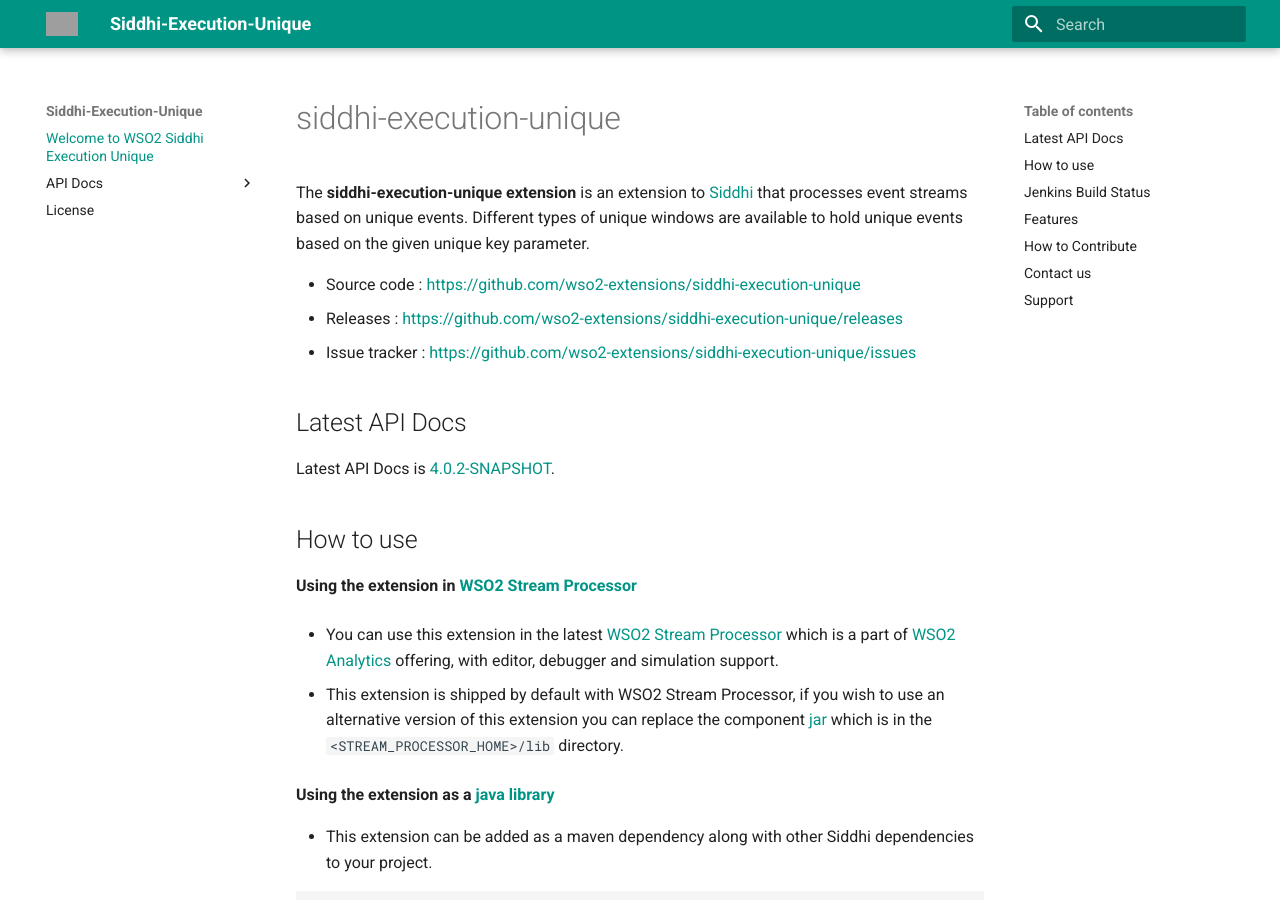
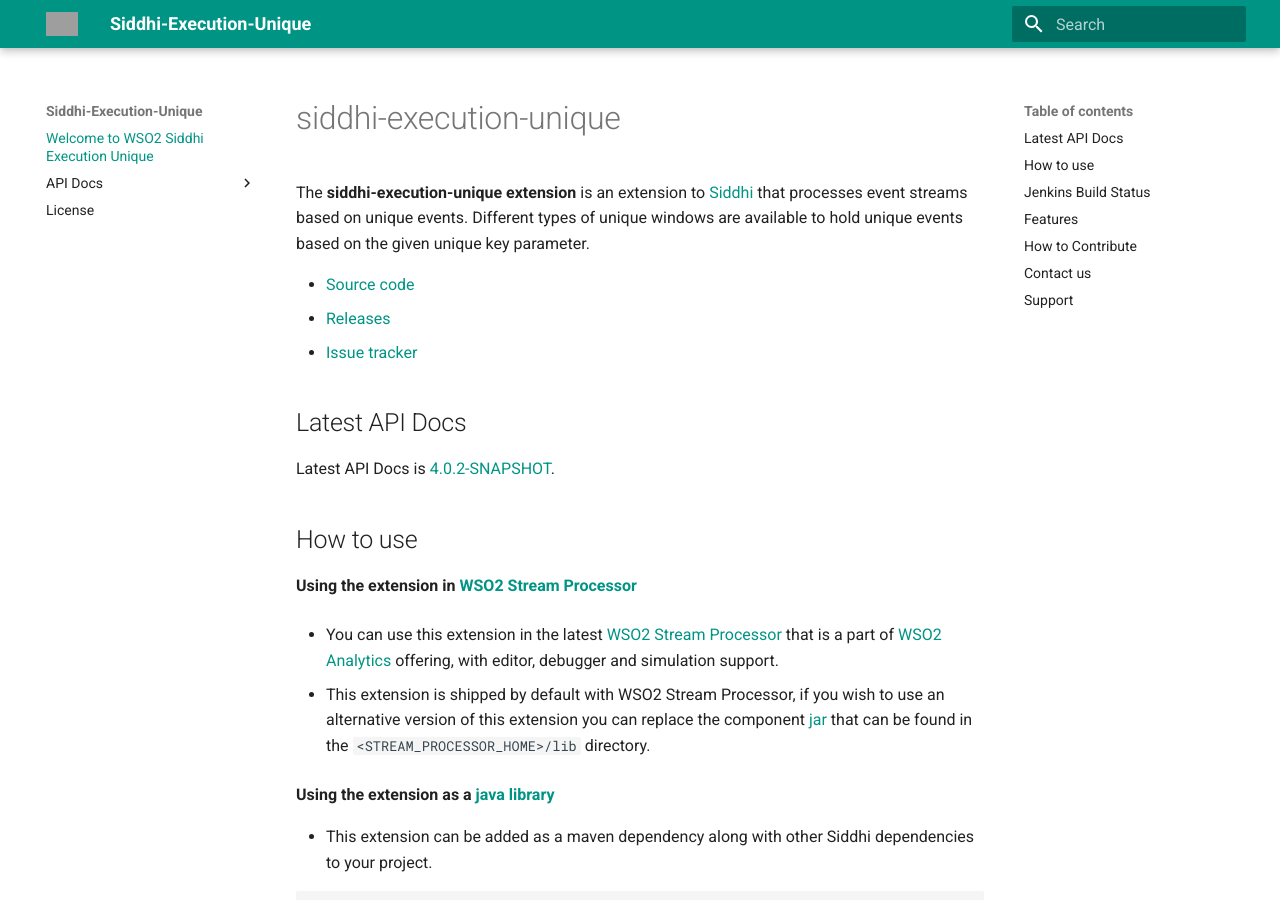
Before and after one commit to test-coverage-enforce-bot/siddhi-execution-unique, an MkDocs documentation site: the page built from docs/index.md, in a window 1280 px wide and 900 px high. Built offline with MkDocs 1.6.1 and Material for MkDocs 9.7.7, drawn with Linux system fonts in a browser that asks for light colours; old or Windows-style settings are respelled for this version of MkDocs; grey boxes are pictures that could not be loaded.

Commit message:
Improving based on doc team's comments

```diff
--- a/docs/index.md
+++ b/docs/index.md
@@ -4,9 +4,9 @@
 The **siddhi-execution-unique extension** is an extension to <a target="_blank" href="https://wso2.github.io/siddhi">Siddhi</a> that processes event streams based on unique events.
 Different types of unique windows are available to hold unique events based on the given unique key parameter.
 
-* Source code : <a target="_blank" href="https://github.com/wso2-extensions/siddhi-execution-unique">https://github.com/wso2-extensions/siddhi-execution-unique</a>
-* Releases : <a target="_blank" href="https://github.com/wso2-extensions/siddhi-execution-unique/releases">https://github.com/wso2-extensions/siddhi-execution-unique/releases</a>
-* Issue tracker :  <a target="_blank" href="https://github.com/wso2-extensions/siddhi-execution-unique/issues">https://github.com/wso2-extensions/siddhi-execution-unique/issues</a>
+* <a target="_blank" href="https://github.com/wso2-extensions/siddhi-execution-unique">Source code</a>
+* <a target="_blank" href="https://github.com/wso2-extensions/siddhi-execution-unique/releases">Releases</a>
+* <a target="_blank" href="https://github.com/wso2-extensions/siddhi-execution-unique/issues">Issue tracker</a>
 
 ## Latest API Docs
 
@@ -16,9 +16,9 @@
 
 **Using the extension in <a target="_blank" href="https://github.com/wso2/product-sp">WSO2 Stream Processor</a>**
 
-* You can use this extension in the latest <a target="_blank" href="https://github.com/wso2/product-sp/releases">WSO2 Stream Processor</a> which is a part of <a target="_blank" href="http://wso2.com/analytics?utm_source=gitanalytics&utm_campaign=gitanalytics_Jul17">WSO2 Analytics</a> offering, with editor, debugger and simulation support.
+* You can use this extension in the latest <a target="_blank" href="https://github.com/wso2/product-sp/releases">WSO2 Stream Processor</a> that is a part of <a target="_blank" href="http://wso2.com/analytics?utm_source=gitanalytics&utm_campaign=gitanalytics_Jul17">WSO2 Analytics</a> offering, with editor, debugger and simulation support.
 
-* This extension is shipped by default with WSO2 Stream Processor, if you wish to use an alternative version of this extension you can replace the component <a target="_blank" href="https://github.com/wso2-extensions/siddhi-execution-unique/releases">jar</a> which is in the `<STREAM_PROCESSOR_HOME>/lib` directory.
+* This extension is shipped by default with WSO2 Stream Processor, if you wish to use an alternative version of this extension you can replace the component <a target="_blank" href="https://github.com/wso2-extensions/siddhi-execution-unique/releases">jar</a> that can be found in the `<STREAM_PROCESSOR_HOME>/lib` directory.
 
 **Using the extension as a <a target="_blank" href="https://wso2.github.io/siddhi/documentation/running-as-a-java-library">java library</a>**
 
```
